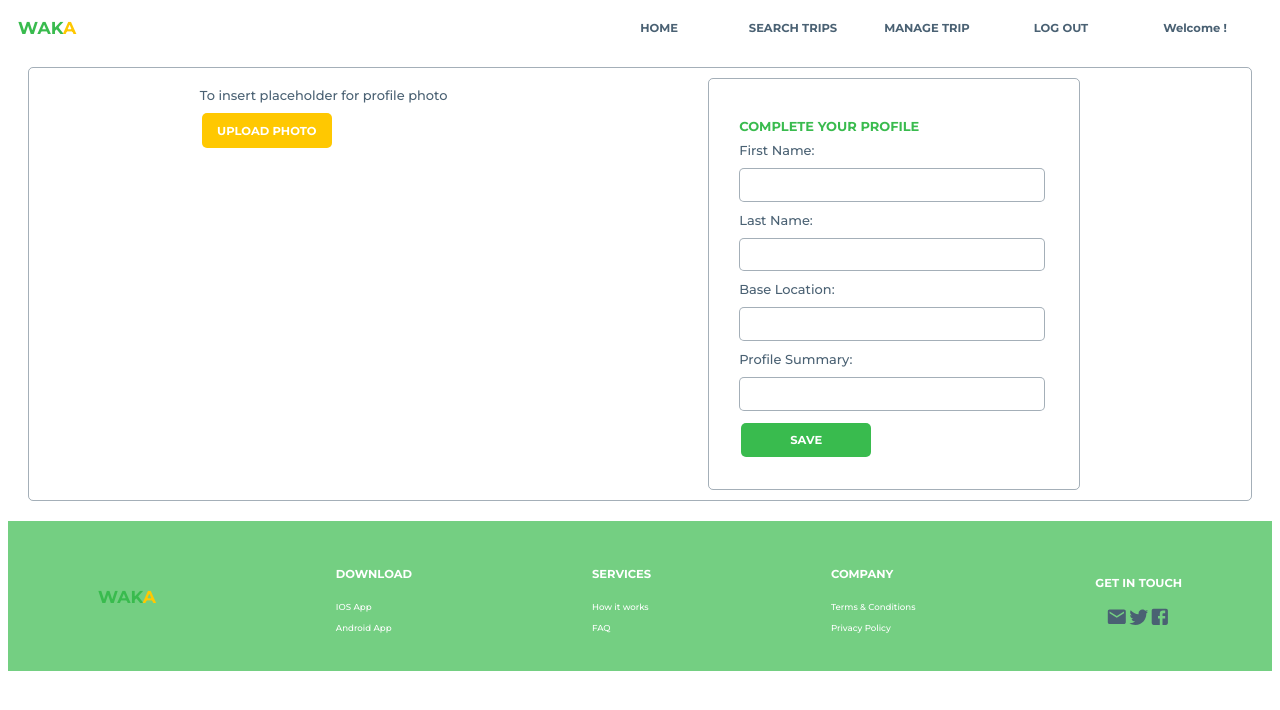
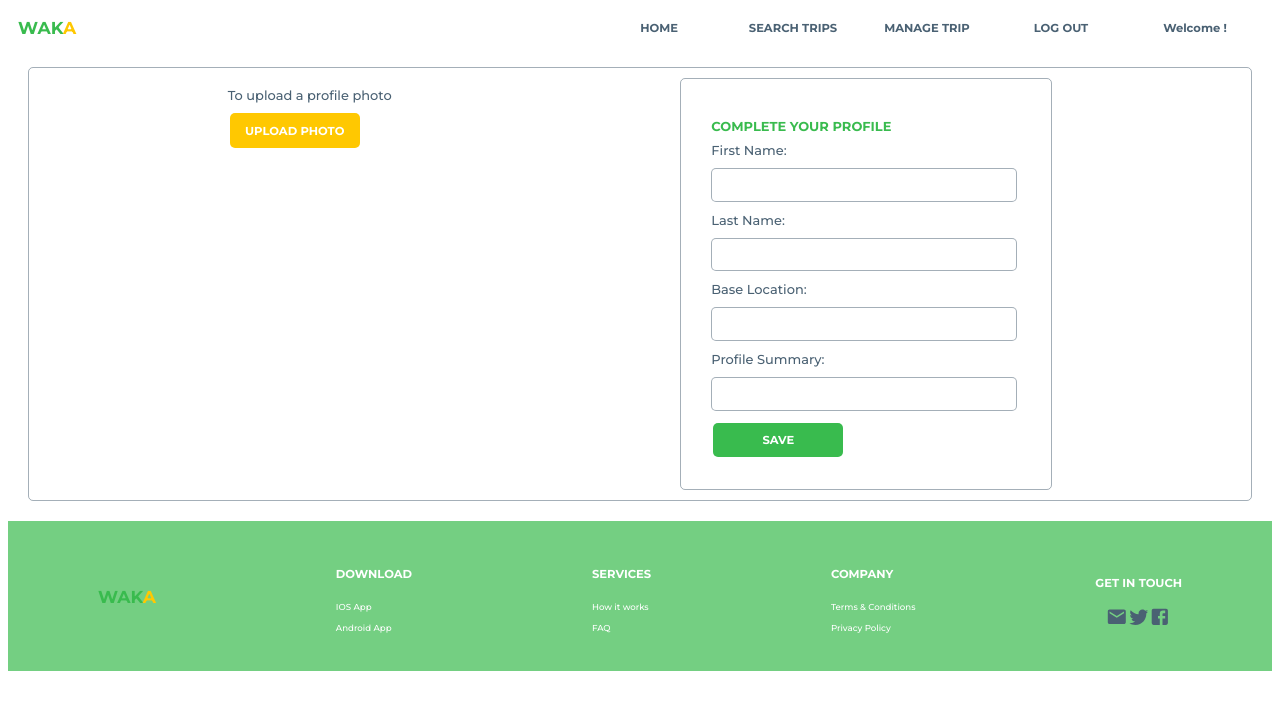
Before and after one commit to VeasnaHub/IOD-Capstone-Project, a React (Vite) app in the folder frontend/: page /profile in a window 1280 px wide. Shown: the top 710 px of the page. Built offline with nearby package versions, Linux system fonts and the light colour scheme; a web font is replaced by a local one.

Commit message:
added required to input tags

```diff
--- a/frontend/src/components/CompleteProfileBody.jsx
+++ b/frontend/src/components/CompleteProfileBody.jsx
@@ -37,15 +37,15 @@ function CompleteProfileBody() {
   return (
     <div className="CompleteProfileBody in-body">
       <div>
-        <h1>To insert placeholder for profile photo</h1>
+        <h1>To upload a profile photo</h1>
         <button className="yellow-button">UPLOAD PHOTO</button>
       </div>
       <form className="complete-profile-form" onSubmit={handleSubmit}>
         <h1 className="green-font bold-font">COMPLETE YOUR PROFILE</h1>
         <label>First Name:</label>
-        <input type="text" name="firstName" id="firstName"></input>
+        <input type="text" name="firstName" id="firstName" required></input>
         <label>Last Name:</label>
-        <input type="text" name="lastName" id="lastName"></input>
+        <input type="text" name="lastName" id="lastName" required></input>
         <label>Base Location:</label>
         <input type="text" name="baseLocation" id="baseLocation"></input>
         <label>Profile Summary:</label>
```
